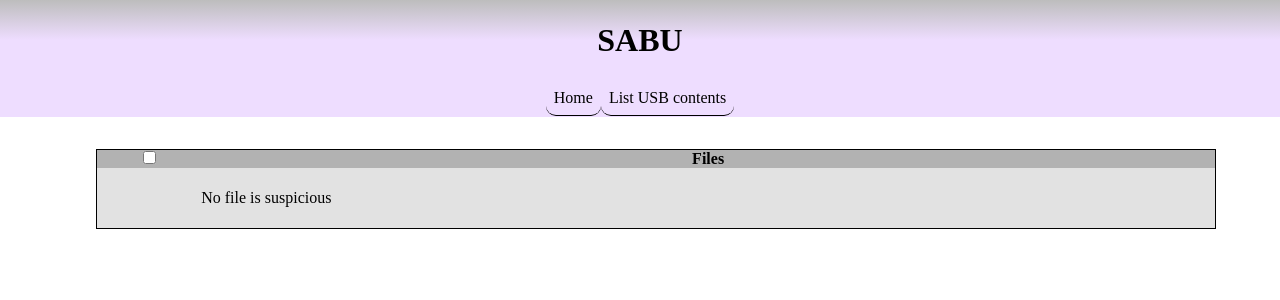
After one commit to sabu-ws/allinone, a Flask app: template gui/templates/result.html in a window 1280 px wide. The commit adds this page. Shown: the top 300 px of the page. Run offline with Flask 2, Linux system fonts and the light colour scheme; the template is opened without the code that fills it, so the values that code supplies are empty.

Commit message:
Add result after scan

```diff
--- /dev/null
+++ b/gui/templates/result.html
@@ -0,0 +1,123 @@
+{% extends "base_mainpage.html" %}
+{% block menu %}
+	<a class="button_for_listing_mainbox" href="/">Home</a>
+	{% if g.log %}
+	<a class="button_for_listing_mainbox" href="/admin">Admin pannel</a>
+	{% endif %}
+	<a class="button_for_listing_mainbox" href="/browser">List USB contents</a>
+{% endblock %}
+{% block browser %}
+
+<div class="master_result">
+	<form method="POST" class="master_result">
+		<div class="button_to_del">
+			{% if lenght > 0 %}
+				<input type="submit" name="validate_res" class="but_del_res" value="Delete">
+			{% endif %}
+		</div>
+		<div class="out_file_result_scan">
+			<table  class="table_result">
+				<thead>
+					<tr>
+						<th><input title="Select all" type="checkbox" onclick="selectall()" id="selectedall" ></th>
+						<th>Files</th>
+					</tr>
+				</thead>
+				<tbody>
+					{% if lenght > 0 %}
+						{% for file in files %}
+							<tr>
+								<td class="box_check_del"><input title="Select" type="checkbox" id="checking" name="{{ file }}"></td>
+								<td><p>{{ file }}</p></td>
+							</tr>
+						{% endfor %}
+					{% else %}
+					<tr>
+						<td></td>
+						<td>No file is suspicious</td>
+					</tr>
+					{% endif %}
+				</tbody>
+			</table>
+		</div>
+	</form>
+</div>
+
+
+{% endblock %}
+{% block styles %}
+<style type="text/css">
+
+.master_result{
+	display: flex;
+	flex-direction: row;
+	justify-content: center;
+}
+
+.button_to_del{
+	margin: 1em 1em 0em 1em ;
+}
+
+.out_file_result_scan{
+	padding: 1em;
+
+}
+
+.but_del_res{
+	border: 2px solid gray;
+	color: gray;
+	background-color: white;
+	padding: 8px 20px;
+	border-radius: 10px;
+	font-size: 1em;
+	font-weight: bold;
+	cursor: pointer;
+}
+
+.table_result{
+	background-color: purple;
+	width:70em	;
+	height:80px;
+	border: 1px solid black;
+	border-collapse: collapse;
+}
+
+.box_check_del{
+	display: flex;
+	justify-content: center;
+	margin-top: 10%;
+	width: 2em;
+}
+
+.table_result th{
+	background-color: #b2b2b2;
+}
+
+.table_result tr{
+	background-color: white;
+}
+
+.table_result tr:nth-child(odd){
+	background-color: #e2e2e2;
+}
+
+</style>
+{% endblock %}
+{% block script %}
+<script type="text/javascript">
+function selectall(){
+	var elem = document.getElementById("selectedall");
+	if(elem.checked){
+		var getchecked = document.querySelectorAll('#checking');
+		getchecked.forEach(function(checkbox){
+			checkbox.checked = true;
+		});
+	}else{
+		var getchecked = document.querySelectorAll('#checking');
+		getchecked.forEach(function(checkbox){
+			checkbox.checked = false;
+		});
+	}
+}
+</script>
+{% endblock %}
--- a/gui/templates/scan_advanced.html
+++ b/gui/templates/scan_advanced.html
@@ -77,6 +77,9 @@ $(document).ready(function(){
 			document.getElementById(build_col_p).className = " has_end";
 		});
 	});
+	socket.on("end",function(){
+		window.location = location.protocol+"//"+document.domain+":"+location.port+"/result"
+	});
 });
 </script>
 {% endblock %}
```
Also changed, not shown: gui/templates/scan_simple.html (+8 -1 lines), gui/templates/scan_page.html (line endings or trailing spaces).
